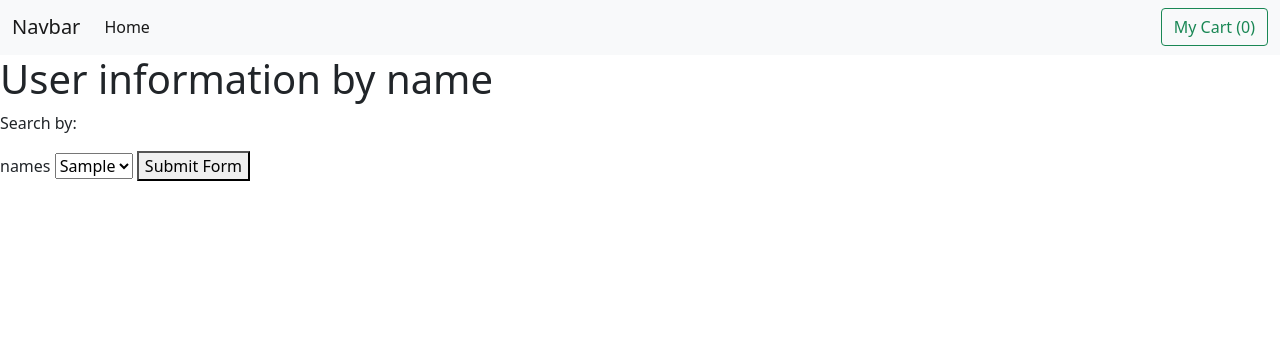
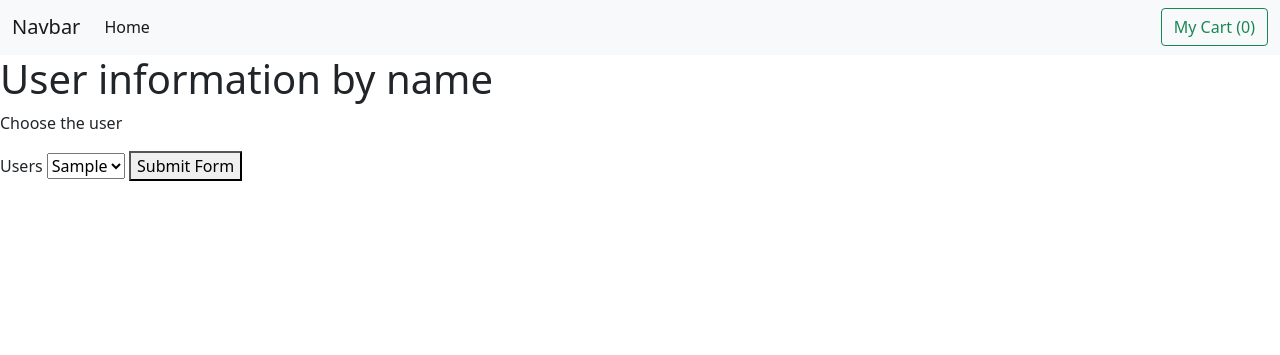
Before and after one commit to animacpac/CS341-PHP, a PHP site: page /web/index.php in a window 1280 px wide. Shown: the part 25-380 px from the top of the page. Run offline with PHP 8.4, Linux system fonts and the light colour scheme; tables that the repository leaves empty or names only in its code hold one stand-in row (values such as "Sample post"); data that the repository does not hold is empty; some libraries are stand-ins or nearby versions.

Commit message:
Update index.php

```diff
--- a/web/index.php
+++ b/web/index.php
@@ -6,15 +6,15 @@ session_start();
 <!DOCTYPE html>
 <html>
     <head>
-        <title>Scriptures</title>
+        <title>DBA Access</title>
     </head>
     <body>
         <h1> User information by name</h1>
     </body>
 
     <form method="post" action="results.php">
-    <p>Search by:</p>
-    <label>names</label>
+    <p>Choose the user</p>
+    <label>Users </label>
     <select name='first_name_filter' id='first_name_filter' required>
     <?php
        $names_array = array();
```
